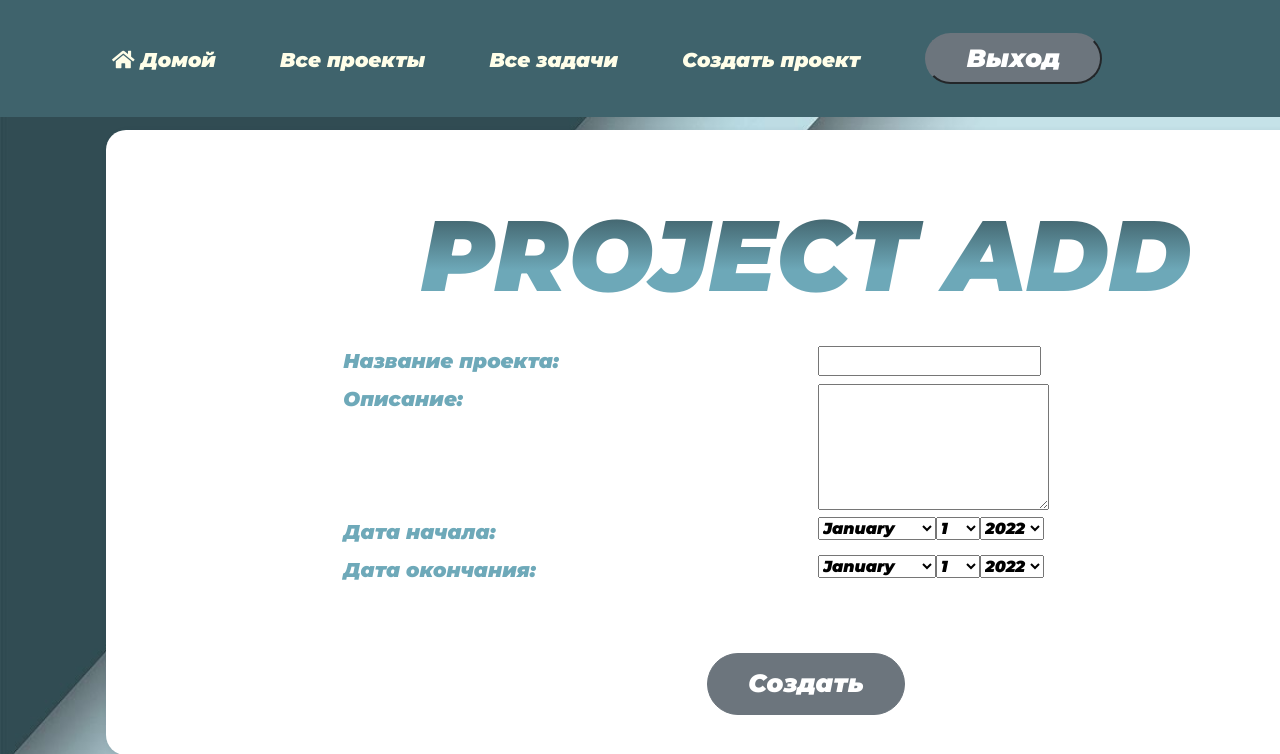
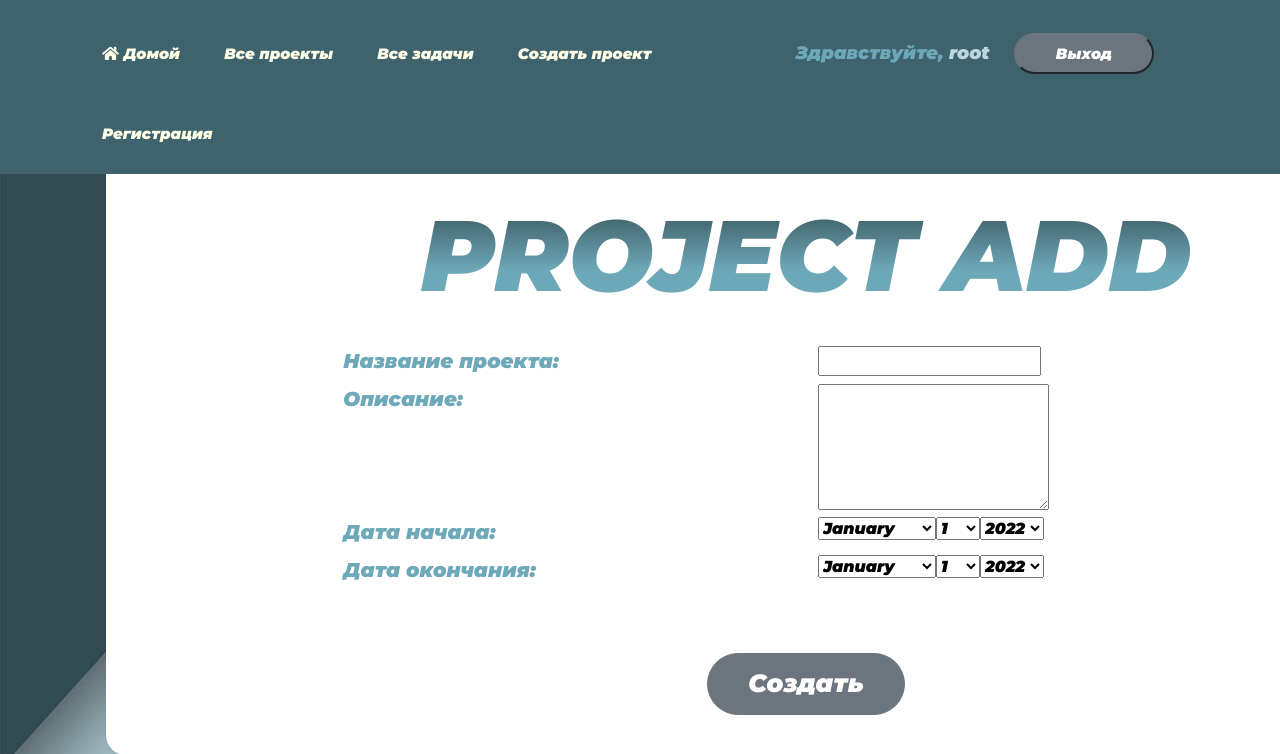
Before and after one commit to asmossunov/homework_70_anton_mosunov, a Django app: page /projects/add/ in a window 1280 px wide; the page is wider, and only the part inside the window is pictured. Shown: the top 754 px of that part. Run offline with Django 3.2, Linux system fonts and the light colour scheme; a user stored in the database is signed in; some libraries are stand-ins or nearby versions.

Commit message:
Реализация регистрации новых пользователей.
Создано MVC для регистрации пользовтелей
Создан щаблон, представление, насторена маршрутизация

```diff
--- a/issue_tracker/accounts/urls.py
+++ b/issue_tracker/accounts/urls.py
@@ -1,8 +1,9 @@
 from django.urls import path
 
-from accounts.views import LoginView, logout_view
+from accounts.views import LoginView, RegisterView, logout_view
 
 urlpatterns = [
     path('login/', LoginView.as_view(), name='login'),
+    path('register/', RegisterView.as_view(), name='register'),
     path('logout/', logout_view, name='logout')
 ]
--- a/issue_tracker/static/styles/main.css
+++ b/issue_tracker/static/styles/main.css
@@ -78,7 +78,7 @@
 }
 
 .button-exit{
-    font-size: 25px;
+    font-size: 15px;
     padding: 0.7rem 2.5rem;
     border-radius: 2.25rem;
 }
@@ -212,11 +212,11 @@ body {
 }
 
 .menu a {
-    font-size: 20px;
+    font-size: 15px;
     display: inline-block;
     text-decoration: none;
     color: inherit;
-    padding: 26px 30px;
+    padding: 26px 20px;
 }
 
 .menu a:hover {
@@ -242,6 +242,19 @@ body {
     margin-bottom: 80px;
 }
 
+.hello{
+    font-size: 18px;
+    color: #6da8b8;
+    padding-left: 120px;
+}
 .form-group{
     margin:0 auto
 }
+
+.enter-link{
+    margin-left: 600px;
+}
+
+.user{
+    color: #bbd6dc;
+}
--- a/issue_tracker/tracker/templates/base.html
+++ b/issue_tracker/tracker/templates/base.html
@@ -24,11 +24,12 @@
 
                 {% if user.is_authenticated %}
                     <a class="navbar-link" href="{% url 'project_create' %}"> Создать проект</a>
+                    <span class="hello">Здравствуйте, <span class="user">{{ user.username }}</span></span>
                     <a class="navbar-link" href="{% url 'logout' %}"> <button type="submit" class="button-exit btn-secondary btn-block">Выход</button></a>
                 {% else %}
-                    <a href="{% url 'login' %}">Вход</a>
+                    <a class="enter-link" href="{% url 'login' %}">Вход</a>
                 {% endif %}
-
+                <a class="navbar-link" href="{% url 'register' %}"> Регистрация</a>
                {% block menu %}{% endblock %}
 
            </ul>
```
Also changed, not shown: issue_tracker/accounts/forms.py (+31 -0 lines), issue_tracker/accounts/templates/register.html (added, +19 -0 lines), issue_tracker/accounts/views.py (+19 -1 lines).
